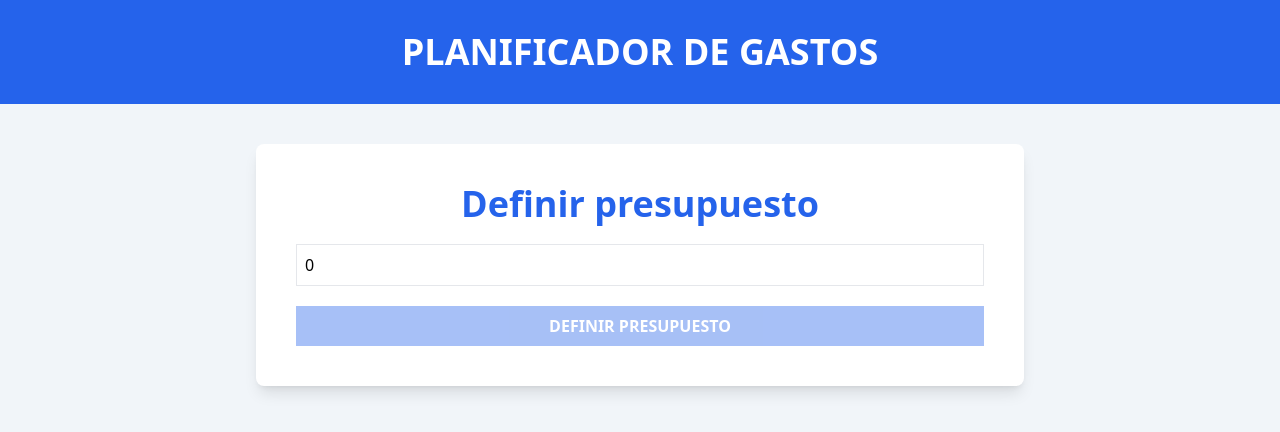
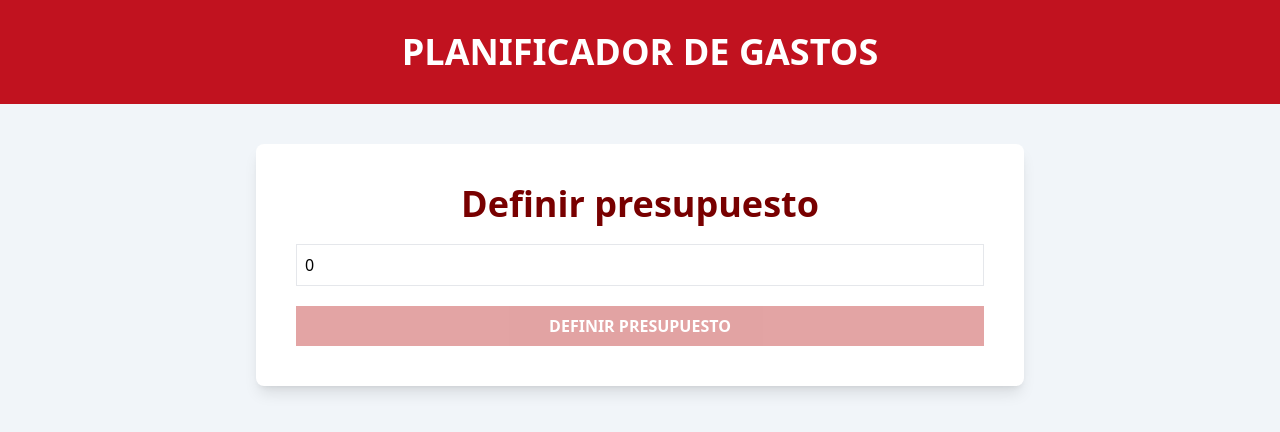
Before and after one commit to francoarmando1911/control-gastos-contextApi, a React (Vite) app: page / in a window 1280 px wide. Shown: the top 432 px of the page. Built offline with nearby package versions, Linux system fonts and the light colour scheme.

Commit message:
handleChangeDate

```diff
--- a/src/App.tsx
+++ b/src/App.tsx
@@ -14,7 +14,7 @@ function App() {
 
   return (
     <>
-      <header className="bg-blue-600 py-8 max-h-72">
+      <header style={{ backgroundColor: 'rgb(193, 18, 31)' }} className="py-8 max-h-72">
         <h1 className="uppercase text-center font-black text-4xl text-white">Planificador de gastos</h1>
       </header>
 
--- a/src/components/BudgetForm.tsx
+++ b/src/components/BudgetForm.tsx
@@ -26,7 +26,7 @@ export default function BudgetForm(){
     return(
         <form className="space-y-5" onSubmit={handleSubmit}>
             <div className="flex flex-col space-y-5">
-                <label htmlFor="budget" className="text-4xl text-blue-600 font-bold text-center">
+                <label htmlFor="budget" style={{ color: 'rgb(120, 0, 0)' }} className="text-4xl font-bold text-center">
                     Definir presupuesto
                 </label>
                 <input
@@ -43,7 +43,7 @@ export default function BudgetForm(){
             <input
                 type="submit"
                 value='Definir presupuesto'
-                className="bg-blue-600 hover:bg-blue-700 cursor-pointer w-full p-2 text-white font-black uppercase disabled:opacity-40"
+                className="bg-red-700 hover:bg-red-800 cursor-pointer w-full p-2 text-white font-black uppercase disabled:opacity-40"
                 disabled={isValid}
             />
         </form>
--- a/src/components/ExpenseForm.tsx
+++ b/src/components/ExpenseForm.tsx
@@ -1,5 +1,5 @@
 import { categories } from "../data/categories";
-import type { DraftExpense } from "../types";
+import type { DraftExpense, Value } from "../types";
 import { useState } from "react";
 import DatePicker from 'react-date-picker';
 import 'react-calendar/dist/Calendar.css'
@@ -13,6 +13,13 @@ export default function ExpenseForm() {
         category: '',
         date: new Date()
     })
+
+    const handleChangeDate = (value : Value) => {
+        setExpense({
+            ...expense,
+            date: value
+        })
+    }
 
     return (
         <form className="space-y-5">
@@ -79,6 +86,7 @@ export default function ExpenseForm() {
                 <DatePicker
                     className="bg-slate-100 p-2 border-0"
                     value={expense.date}
+                    onChange={handleChangeDate}
                 />
             </div>
 
```
